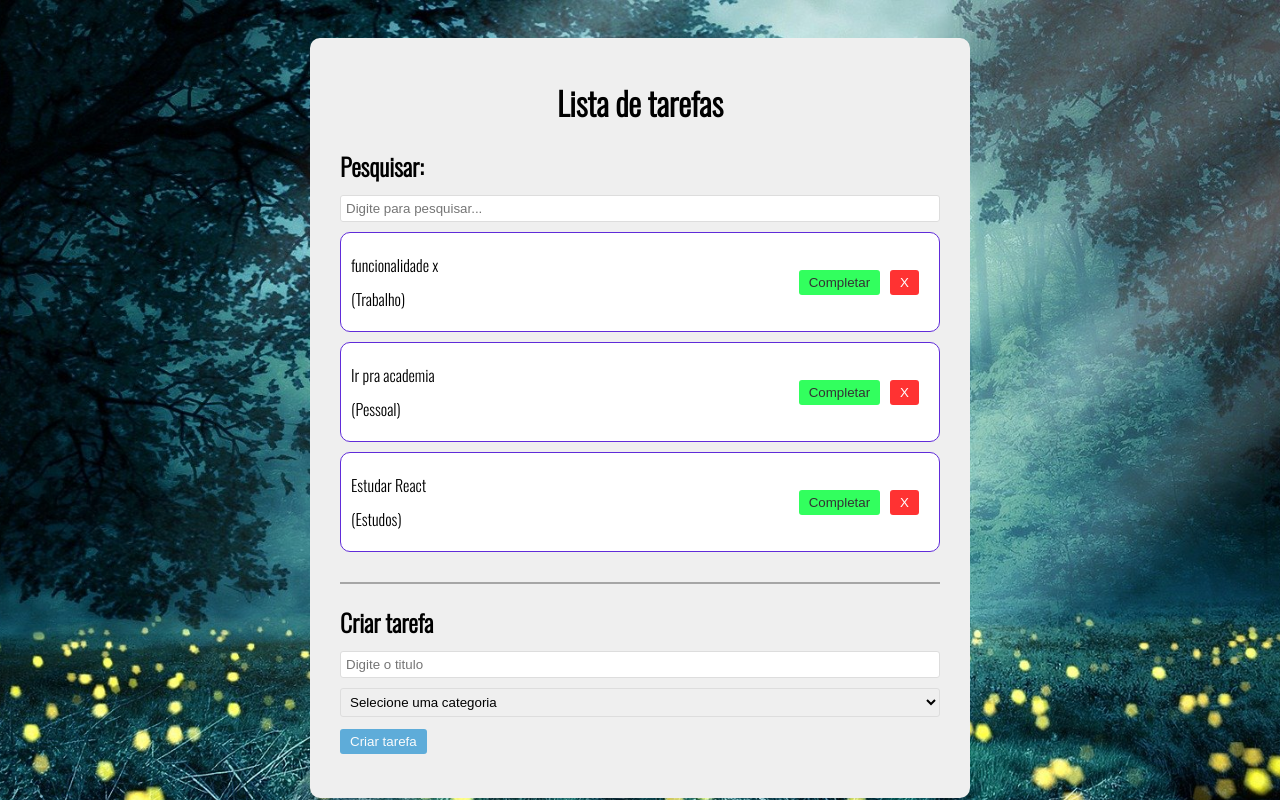
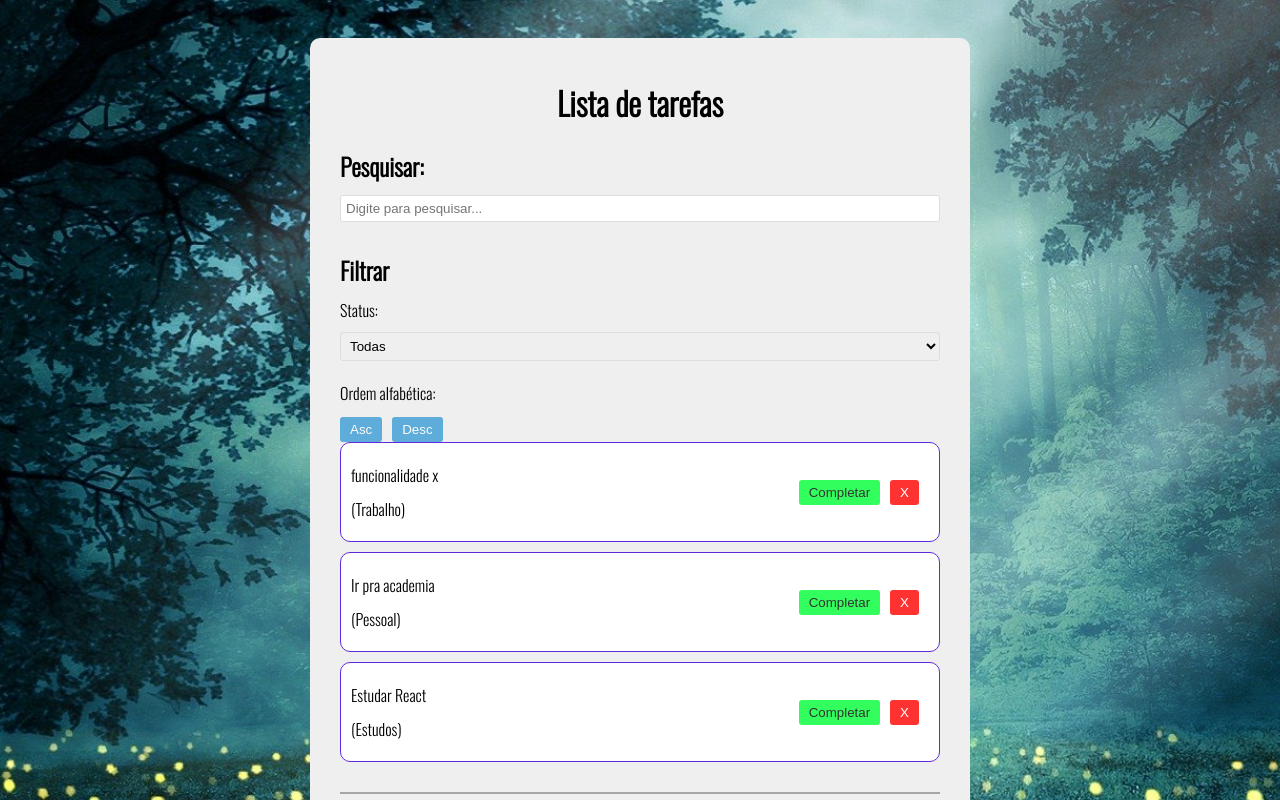
Before and after one commit to Emanuelsyngles/To-Do-List, a React (Vite) app in the folder todo/: page / in a window 1280 px wide. Shown: the top 800 px of the page. Built offline with nearby package versions, Linux system fonts and the light colour scheme; a web font is replaced by a local one.

Commit message:
Implementando o filtro

```diff
--- a/todo/src/App.jsx
+++ b/todo/src/App.jsx
@@ -8,6 +8,8 @@ import Todo from "./components/Todo";
 import TodoForm from "./components/TodoForm";
 
 import Search from "./components/Search";
+
+import Filter from "./components/Filter";
 
 
 function App() {
@@ -62,6 +64,7 @@ function App() {
   return <div className="app">
     <h1>Lista de tarefas</h1>
     <Search search={search} setSearch={setSearch}/>
+    <Filter/>
     <div className="todo-list">
       {todos.filter((todo) => todo.text.toLowerCase().includes(search.toLowerCase())).map((todo) => (
         <Todo key={todo.id} todo={todo} removeTodo={removeTodo} completeTodo={completeTodo}/>
--- a/todo/src/components/Filter.jsx
+++ b/todo/src/components/Filter.jsx
@@ -6,7 +6,7 @@ const Filter = () => {
         <h2>Filtrar</h2>
         <div className="filter-options">
             <div>
-                <p>Status</p>
+                <p>Status:</p>
                 <select>
                     <option value="All">Todas</option>
                     <option value="Completed">Completas</option>
```
